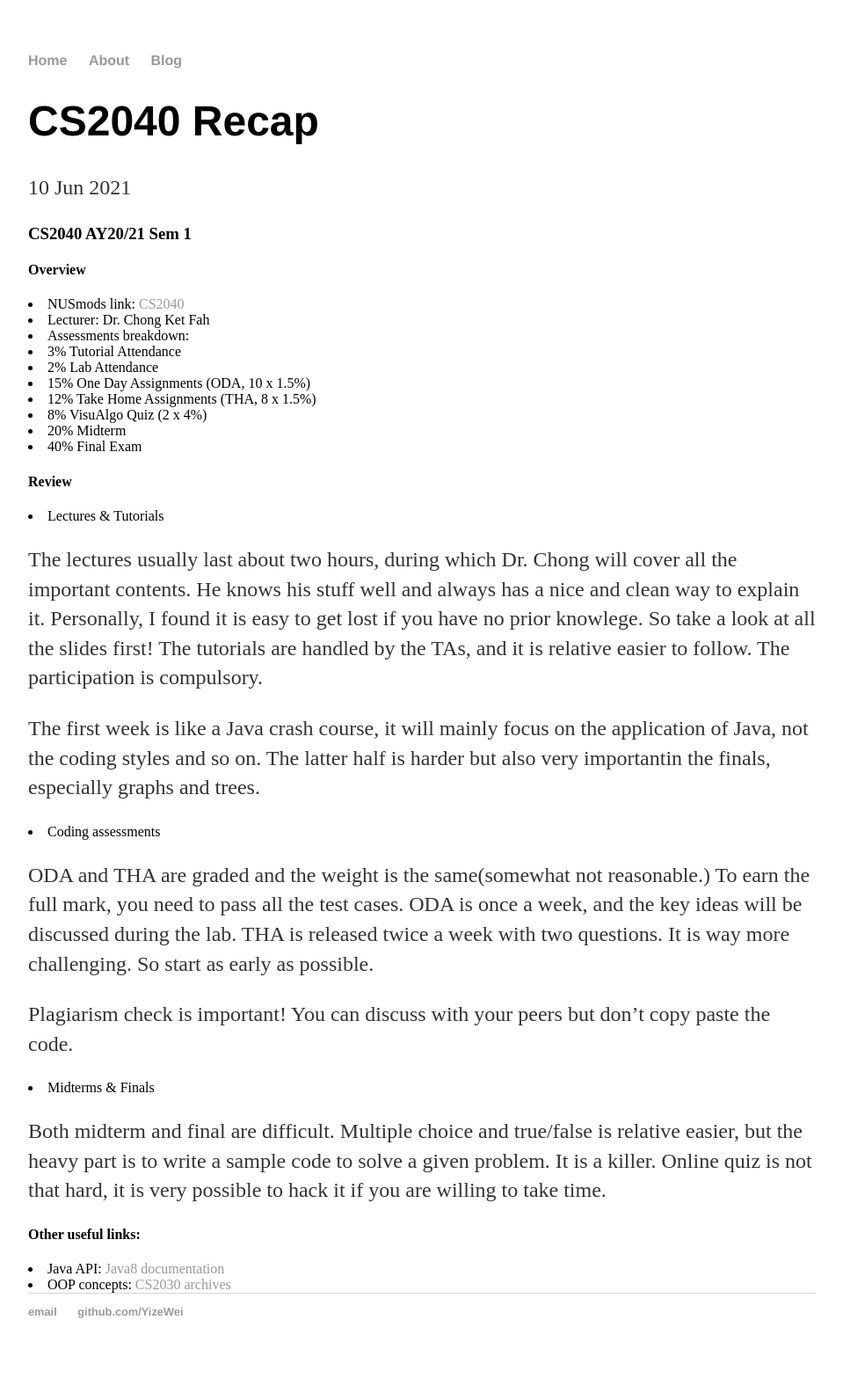
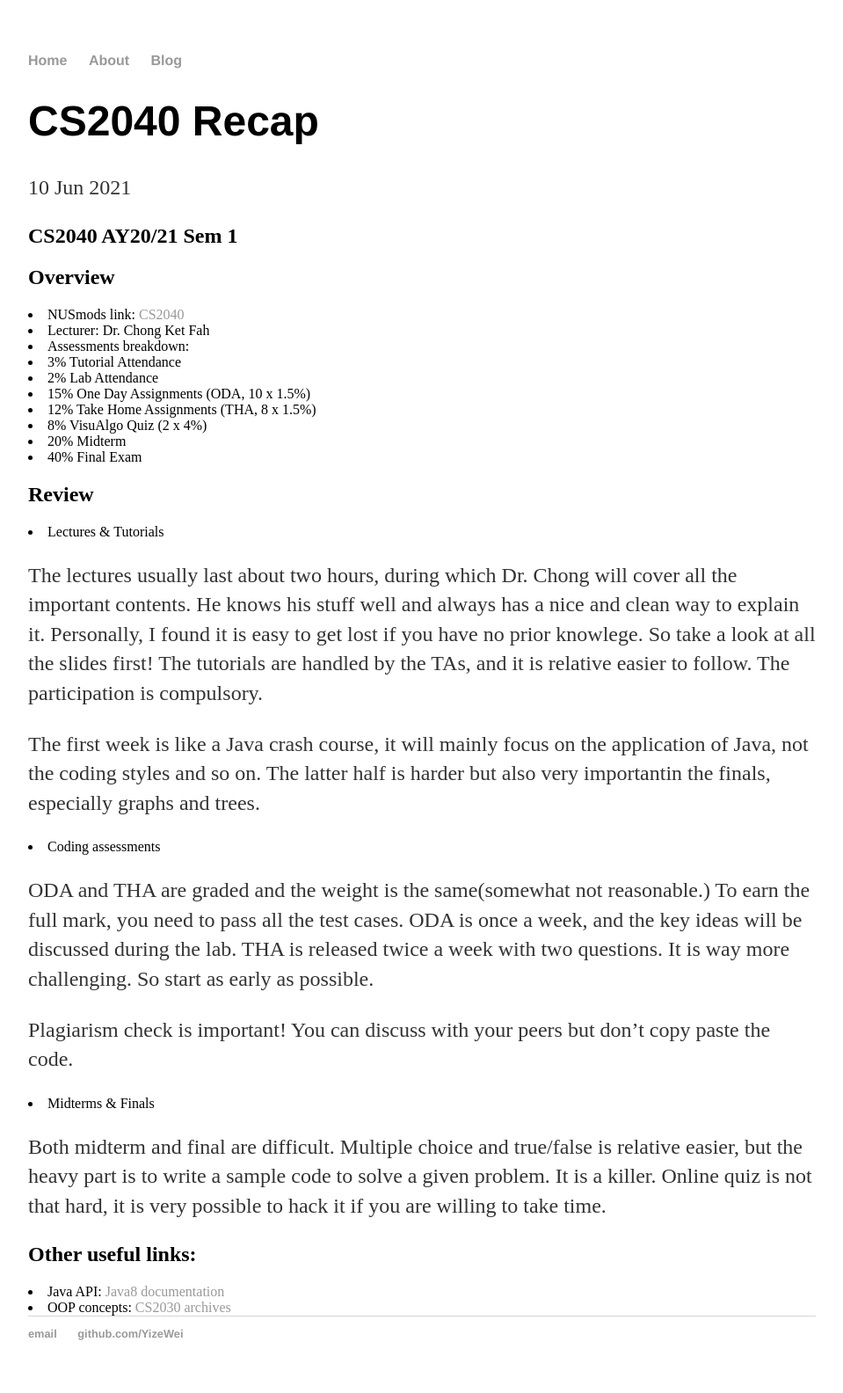
Before and after one commit to iamyize/YizeWei.github.io, a Jekyll site: the page built from _posts/2021-06-10-CS2040-Recap.md, in a window 1280 px wide. Shown: the whole page at 88% size, without its empty margins (160-1119 px from the left). Built offline with Jekyll 4.4.1, drawn with Linux system fonts in a browser that asks for light colours; before the commit the page ends 1559 px from its top, so only the background shows below that.

```diff
--- a/_posts/2021-06-10-CS2040-Recap.md
+++ b/_posts/2021-06-10-CS2040-Recap.md
@@ -4,9 +4,9 @@ title: "CS2040 Recap"
 date: 2021-6-10
 ---
 
-### CS2040 AY20/21 Sem 1
+## CS2040 AY20/21 Sem 1
 
-#### Overview
+## Overview
 <li>NUSmods link: <a href="https://nusmods.com/modules/CS2040/data-structures-and-algorithms">CS2040</a></li>
 <li>Lecturer: Dr. Chong Ket Fah</li>
 <li>Assessments breakdown:</li>
@@ -18,7 +18,7 @@ date: 2021-6-10
 <li>20% Midterm</li>
 <li>40% Final Exam</li>
 
-#### Review
+## Review
 <li>Lectures & Tutorials</li>
 The lectures usually last about two hours, during which Dr. Chong will cover all the important contents. He knows his stuff well and always has a nice and clean way to explain it. Personally, I found it is easy to get lost if you have no prior knowlege. So take a look at all the slides first! The tutorials are handled by the TAs, and it is relative easier to follow. The participation is compulsory.
 
@@ -33,6 +33,6 @@ Plagiarism check is important! You can discuss with your peers but don't copy pa
 Both midterm and final are difficult. Multiple choice and true/false is relative easier, but the heavy part is to write a sample code to solve a given problem. It is a killer.
 Online quiz is not that hard, it is very possible to hack it if you are willing to take time.
 
-#### Other useful links:
+## Other useful links:
 <li>Java API: <a href="https://docs.oracle.com/javase/8/docs/api/overview-summary.html">Java8 documentation</a></li>
 <li>OOP concepts: <a href="https://nus-cs2030.github.io/1718-s2/lec01/index.html">CS2030 archives</a></li>
```
